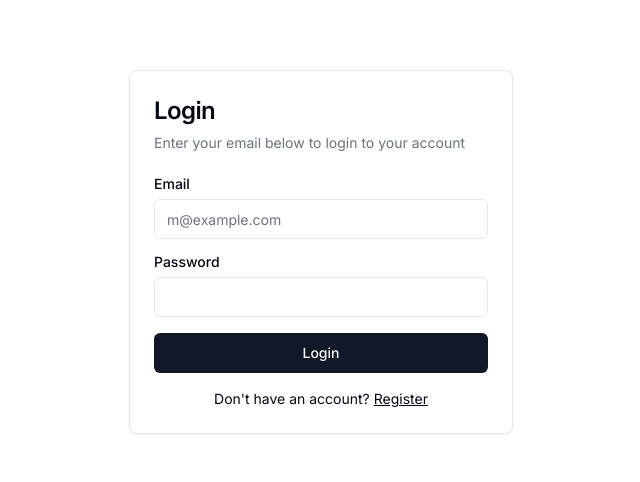
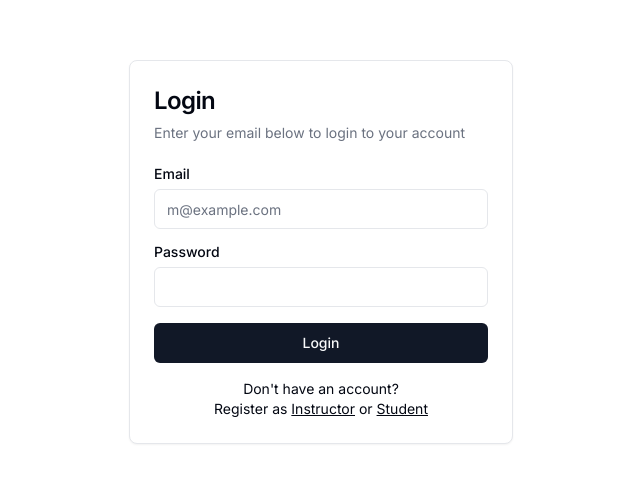
Before and after one commit to Learn-with-Sumit/rnext, a Next.js app in the folder educonnect/: page /login in a window 1280 px wide. Shown: the part 148-630 px from the top of the page, without its empty margins (319-959 px from the left). Built offline with nearby package versions, Linux system fonts and the light colour scheme.

Commit message:
login complete

```diff
--- /dev/null
+++ b/educonnect/app/actions/index.js
@@ -0,0 +1,16 @@
+"use server"
+
+import { signIn } from "@/auth";
+
+export async function ceredntialLogin(formData) {
+    try {
+       const response = await signIn("credentials", {
+            email: formData.get("email"),
+            password: formData.get("password"),
+            redirect: false
+        })
+        return response;
+    } catch(error) {
+        throw new Error(error);
+    }
+}
--- /dev/null
+++ b/educonnect/app/api/auth/[...nextauth]/route.js
@@ -0,0 +1 @@
+export { GET, POST } from '@/auth';
--- a/educonnect/app/login/_components/login-form.jsx
+++ b/educonnect/app/login/_components/login-form.jsx
@@ -1,3 +1,5 @@
+"use client"
+
 import Link from "next/link";
 
 import { Button } from "@/components/ui/button";
@@ -11,7 +13,34 @@ import {
 import { Input } from "@/components/ui/input";
 import { Label } from "@/components/ui/label";
 
+import { ceredntialLogin } from "@/app/actions";
+
+import { useState } from "react";
+import { useRouter } from "next/navigation";
+
 export function LoginForm() {
+
+  const [error, setError] = useState('');
+  const router = useRouter();
+
+  async function onSubmit(event) {
+    event.preventDefault();
+
+    try {
+      const formData = new FormData(event.currentTarget);
+      const response = await ceredntialLogin(formData);
+
+      if (!!response.error) {
+        console.error(response.error)
+        setError(response.error);
+      } else {
+        router.push("/courses");
+      }
+    } catch (e) {
+      setError(e.message);
+    }
+  }
+
   return (
     <Card className="mx-auto max-w-sm w-full">
       <CardHeader>
@@ -21,11 +50,13 @@ export function LoginForm() {
         </CardDescription>
       </CardHeader>
       <CardContent>
+        <form onSubmit={onSubmit}>
           <div className="grid gap-4">
             <div className="grid gap-2">
               <Label htmlFor="email">Email</Label>
               <Input
                 id="email"
+                name="email"
                 type="email"
                 placeholder="m@example.com"
                 required
@@ -34,21 +65,26 @@ export function LoginForm() {
             <div className="grid gap-2">
               <div className="flex items-center">
                 <Label htmlFor="password">Password</Label>
-              {/* <Link href="#" className="ml-auto inline-block text-sm underline">
-                Forgot your password?
-              </Link> */}
               </div>
-            <Input id="password" type="password" required />
+              <Input id="password" name="password" type="password" required />
             </div>
             <Button type="submit" className="w-full">
               Login
             </Button>
           </div>
+        </form>
         <div className="mt-4 text-center text-sm">
           Don&apos;t have an account?{" "}
-          <Link href="register" className="underline">
-            Register
+          <p>
+            Register as {" "}
+            <Link href="/register/instructor" className="underline">
+              Instructor
             </Link>
+            {" "} or {" "}
+            <Link href="/register/student" className="underline">
+              Student
+            </Link>
+          </p>
         </div>
       </CardContent>
     </Card>
--- /dev/null
+++ b/educonnect/auth.js
@@ -0,0 +1,49 @@
+import NextAuth from "next-auth";
+import CredentialsProvider from "next-auth/providers/credentials";
+
+import { User } from "./model/user-model";
+
+import bcrypt from "bcryptjs";
+
+export const {
+    handlers: { GET, POST },
+    auth,
+    signIn,
+    signOut,
+} = NextAuth({
+    session: {
+        strategy: 'jwt',
+    },
+    providers: [
+        CredentialsProvider({
+            async authorize(credentials) {
+                if (credentials == null) return null;
+
+                try {
+                    const user = await User.findOne({email: credentials?.email});
+                    console.log(user);
+
+                    if (user) {
+                        const isMatch = await bcrypt.compare(
+                            credentials.password,
+                            user.password
+                        );
+
+                        if (isMatch) {
+                            return user;
+                        } else {
+                            console.error("password mismatch");
+                            throw new Error("Check your password");
+                        }
+                    } else {
+                        console.error("User not found");
+                        throw new Error("User not found");
+                    }
+                } catch (err) {
+                    console.error(err);
+                    throw new Error(err);
+                }
+            }
+        })
+    ]
+});
--- a/educonnect/package.json
+++ b/educonnect/package.json
@@ -31,6 +31,7 @@
     "lucide-react": "^0.378.0",
     "mongoose": "^8.4.0",
     "next": "14.2.3",
+    "next-auth": "^5.0.0-beta.18",
     "next-themes": "^0.3.0",
     "react": "^18",
     "react-day-picker": "^8.10.1",
```
Also changed, not shown: 1 other file (tests, documents, lock files or other folders). Lines whose indentation alone changed are shown as unchanged.
